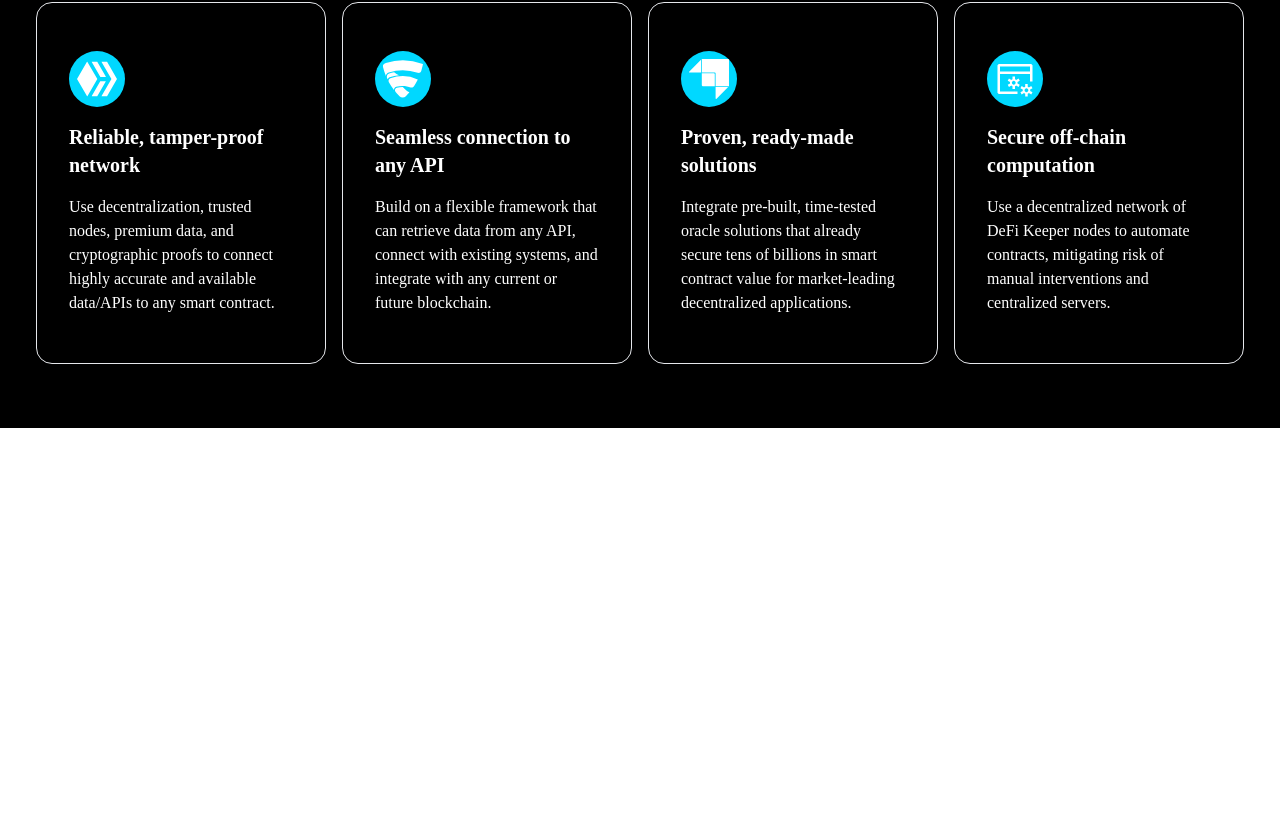
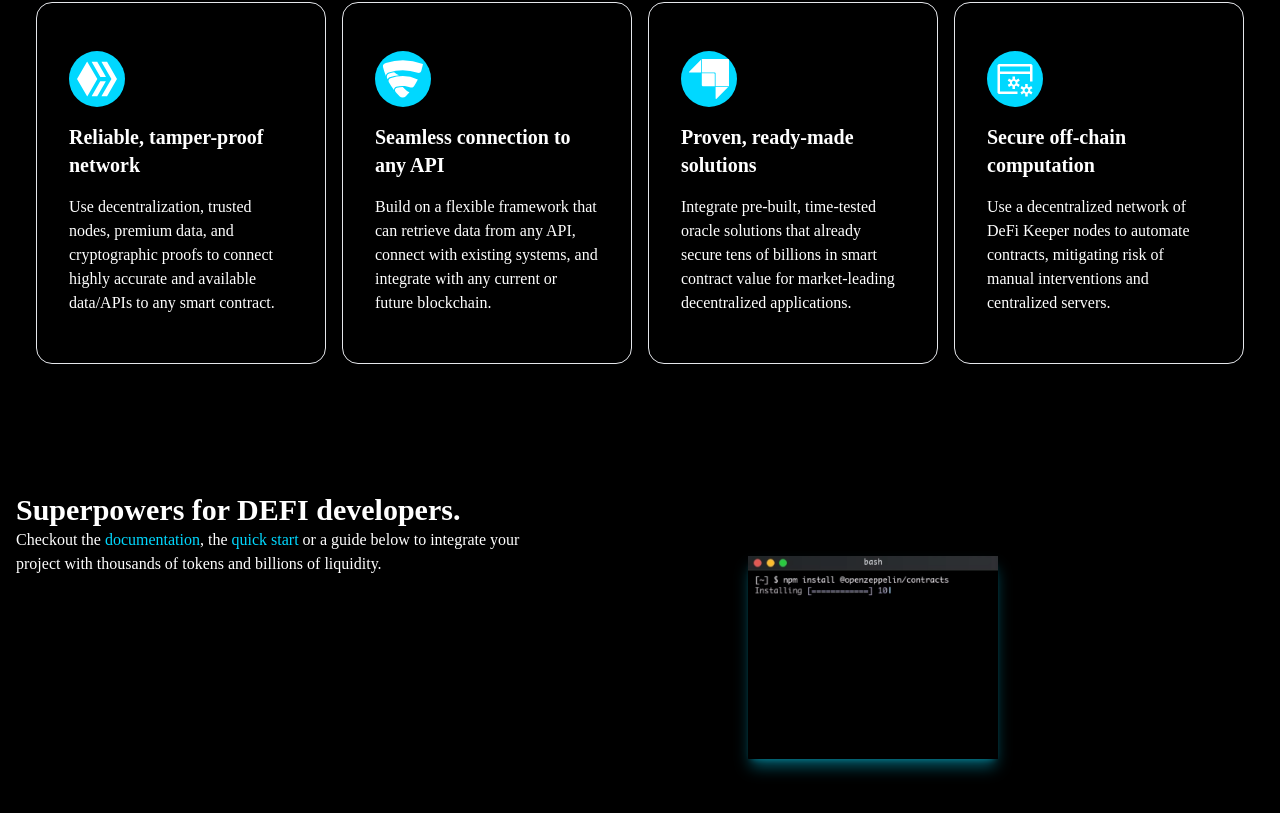
Before and after one commit to AmanuelAsfaw/ethereum-web-site-ui-in-react-with-tailwind-app, a React (Create React App) app: page / in a window 1280 px wide. Shown: the part 1028-1841 px from the top of the page. Before the commit the page ends 1456 px from the top, so only its background shows below. Built offline with nearby package versions, Linux system fonts and the light colour scheme.

Commit message:
Add Developers Components

```diff
--- a/src/App.js
+++ b/src/App.js
@@ -1,4 +1,5 @@
 import About from "./components/About";
+import Developers from "./components/Developers";
 import Hero from "./components/Hero";
 import Navbar from "./components/Navbar";
 
@@ -9,6 +10,7 @@
       <Navbar/>
       <Hero/>
       <About/>
+      <Developers/>
     </div>
   );
 }
--- /dev/null
+++ b/src/components/Developers.jsx
@@ -0,0 +1,23 @@
+import terminal from '../assets/terminal.png'
+function Developers() {
+    return (
+        <div className="w-full text-white bg-black">
+            <div className="max-w-[1240px] px-4 py-16 md:flex">
+                <div>
+                    <h1>Superpowers for DEFI developers.</h1>
+                    <p>
+                        Checkout the <span className="text-primary-blue">documentation</span>, the <span className="text-primary-blue">quick start</span>  or a guide below to
+                        integrate your project with thousands of tokens and billions of
+                        liquidity.
+                    </p>
+                </div>
+
+                <div className='flex justify-center w-full py-16'>
+                    <img className='max-w-[250px] shadow-lg shadow-cyan-500/50' src={terminal} alt="/"/>
+                </div>
+            </div>
+        </div>
+    )
+}
+
+export default Developers
```
